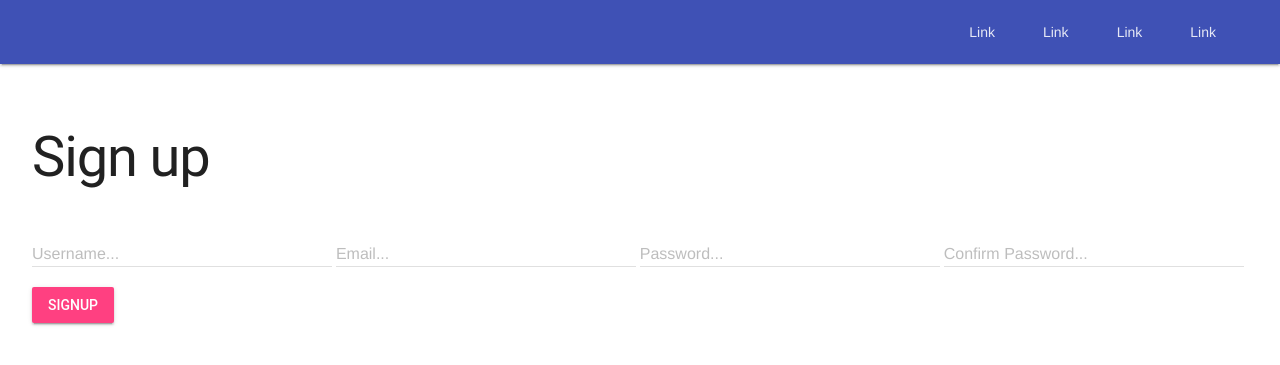
After one commit to RicardoGeada/Django-ChatApp, a Django app: page /signup/ in a window 1280 px wide. The commit adds this page. Shown: the top 365 px of the page. Run offline with Django 5.2, Linux system fonts and the light colour scheme.

Commit message:
added signup

```diff
--- a/chat/templates/auth/login.html
+++ b/chat/templates/auth/login.html
@@ -16,6 +16,8 @@
   <button type="submit" class="mdl-button mdl-js-button mdl-button--raised mdl-js-ripple-effect mdl-button--accent">Login</button>
 </form>
 
+<p>Not a member? <a href="/signup/">Signup now.</a></p>
+
 {% if wrongPassword %}
 <p>Username or Password is wrong!</p>
 {% endif %} {% endblock %}
--- /dev/null
+++ b/chat/templates/auth/signup.html
@@ -0,0 +1,34 @@
+{% extends "base.html" %}
+  {% block content %}
+    <h1>Sign up</h1>
+
+    <form action="/signup/" method="POST">
+        {% csrf_token %}
+        <!-- <input type="hidden" name="redirect" value="{{ redirect }}" /> -->
+        <div class="mdl-textfield mdl-js-textfield mdl-textfield--floating-label">
+          <input type="text" name="username" class="mdl-textfield__input" id="username"/>
+          <label class="mdl-textfield__label" for="username">Username...</label>
+        </div>
+        <div class="mdl-textfield mdl-js-textfield mdl-textfield--floating-label">
+          <input type="email" name="email" class="mdl-textfield__input" id="email"/>
+          <label class="mdl-textfield__label" for="email">Email...</label>
+        </div>
+        <div class="mdl-textfield mdl-js-textfield mdl-textfield--floating-label">
+          <input type="password" name="password" class="mdl-textfield__input" id="password"/>
+          <label class="mdl-textfield__label" for="password">Password...</label>
+        </div>
+        <div class="mdl-textfield mdl-js-textfield mdl-textfield--floating-label">
+          <input type="password" name="conf_password" class="mdl-textfield__input" id="conf_password"/>
+          <label class="mdl-textfield__label" for="conf_password">Confirm Password...</label>
+        </div>
+        <button type="submit" class="mdl-button mdl-js-button mdl-button--raised mdl-js-ripple-effect mdl-button--accent">Signup</button>
+    </form>
+
+    {% if emailExists %}
+      <p class="error">This email already exists.</p>
+    {% endif %}
+
+    {% if passwordsDontMatch %}
+      <p class="error">The passwords are not equal.</p>
+    {% endif %}
+  {% endblock %}
--- a/chat/views.py
+++ b/chat/views.py
@@ -3,6 +3,7 @@ from django.shortcuts import render
 from chat.models import Chat, Message
 from django.contrib.auth import authenticate, login
 from django.contrib.auth.decorators import login_required
+from django.contrib.auth.models import User
 
 # Create your views here.
 @login_required(login_url='/login/')
@@ -14,13 +15,33 @@ def index(request):
     chatMessages = Message.objects.filter(chat__id=1) # Wir schauen von der Message auf das Chat Objekt mit der ID 1
     return render(request, 'chat/index.html', { 'messages' : chatMessages })
 
+
 def login_view(request):
-    redirect = request.GET.get('next')
+    redirect = request.GET.get('next') or '/chat/'
     if request.method == 'POST':
         user = authenticate(username=request.POST.get('username'), password=request.POST.get('password'))
         if user:
             login(request, user)
-            return HttpResponseRedirect(request.POST.get('redirect'))
+            destination = request.POST.get('redirect') or '/chat/'
+            return HttpResponseRedirect(destination)
         else:
             return render(request, 'auth/login.html', { 'wrongPassword' : True, 'redirect' : redirect })
     return render(request, 'auth/login.html', { 'redirect' : redirect })
+
+
+def signup_view(request):
+    if request.method == 'POST':
+        name = request.POST.get('username')
+        email = request.POST.get('email')
+        password = request.POST.get('password')
+        conf_password = request.POST.get('conf_password')
+        if User.objects.filter(email=email).exists():
+            return render(request, 'auth/signup.html', { 'emailExists' : True })
+        elif (password != conf_password):
+            return render(request, 'auth/signup.html', { 'passwordsDontMatch' : True })
+        else:
+            user = User.objects.create_user(name,email,password)
+            user.first_name = name
+            user.save()
+            return HttpResponseRedirect('/login/')
+    return render(request, 'auth/signup.html')
--- a/django_chat_app/urls.py
+++ b/django_chat_app/urls.py
@@ -17,10 +17,11 @@ Including another URLconf
 from django.contrib import admin
 from django.urls import path
 
-from chat.views import index, login_view
+from chat.views import index, login_view, signup_view
 
 urlpatterns = [
     path('admin/', admin.site.urls),
     path('chat/', index),
-    path('login/', login_view)
+    path('login/', login_view),
+    path('signup/', signup_view)
 ]
```
